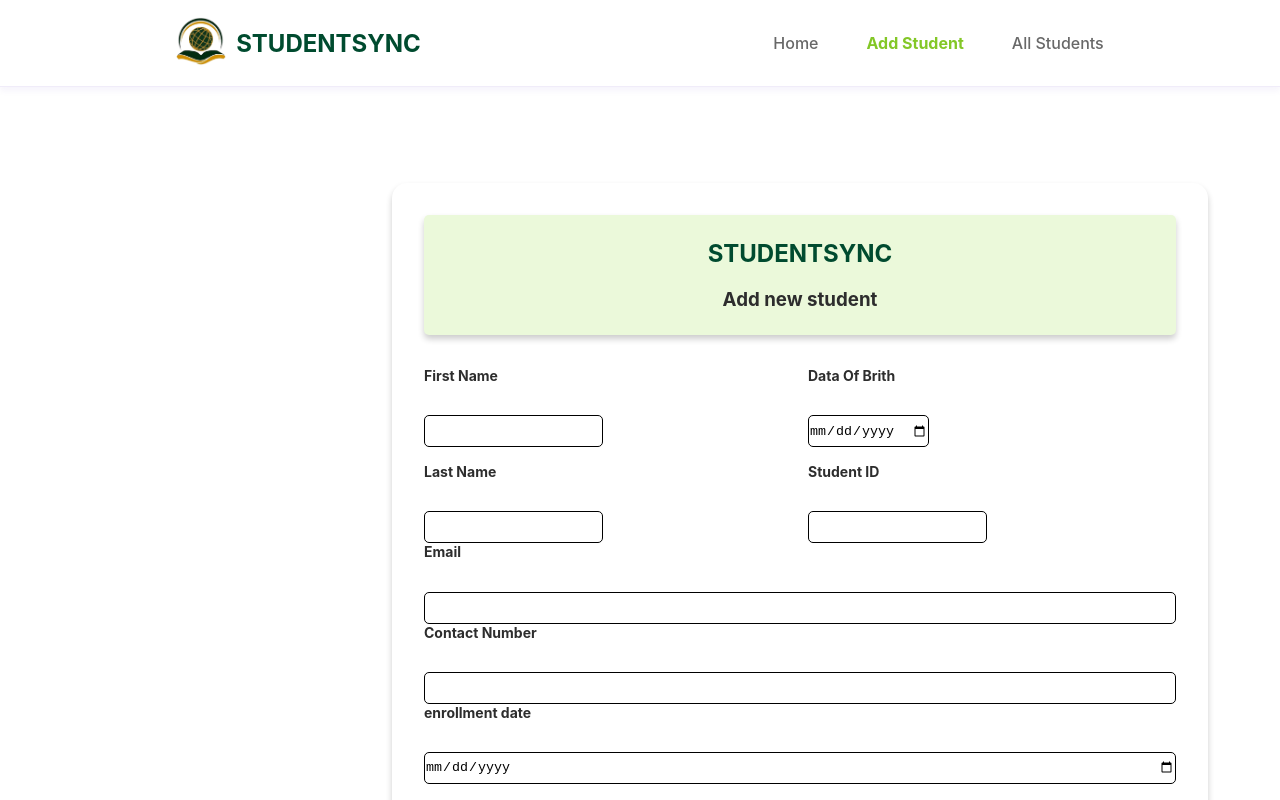
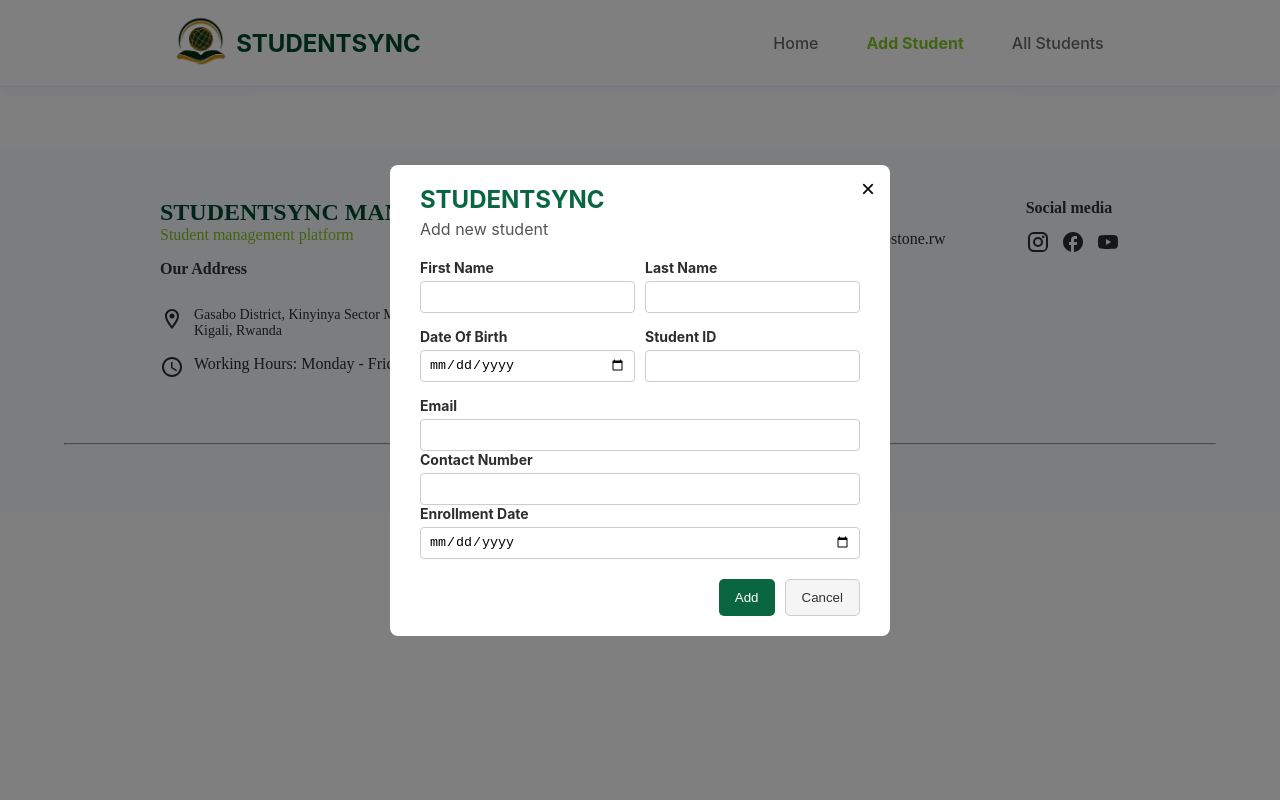
Before and after one commit to RP-Tumba/studentsync-frontend-emerald, a React (Vite) app: page /create-student in a window 1280 px wide. Shown: the top 800 px of the page. Built offline with nearby package versions, Linux system fonts and the light colour scheme.

Commit message:
fix: add student

```diff
--- a/package.json
+++ b/package.json
@@ -22,9 +22,10 @@
     "axios": "^1.8.3",
     "react": "^19.0.0",
     "react-dom": "^19.0.0",
+    "react-hook-form": "^7.56.3",
     "react-icons": "^5.5.0",
-    "react-hook-form": "^7.56.3",
     "react-router-dom": "^6.22.3",
+    "react-toastify": "^11.0.5",
     "zustand": "^5.0.3"
   },
   "devDependencies": {
--- a/src/index.css
+++ b/src/index.css
@@ -61,6 +61,7 @@
   .inside-profile{
     display: flex;
   }
+
   .edit-btn{
   width: 20%;
   text-align: center;
@@ -500,6 +501,100 @@ text-align: center;
 
 }
 
+.modal-overlay {
+  position: fixed;
+  top: 0;
+  left: 0;
+  width: 100%;
+  height: 100%;
+  background: rgba(0,0,0,0.5);
+  display: flex;
+  justify-content: center;
+  align-items: center;
+}
+
+.modal-form {
+  background: #fff;
+  padding: 20px 30px;
+  border-radius: 8px;
+  width: 500px;
+  max-width: 90%;
+  position: relative;
+}
+
+.close-button {
+  position: absolute;
+  right: 15px;
+  top: 10px;
+  background: transparent;
+  font-size: 24px;
+  border: none;
+  cursor: pointer;
+}
+
+.modal-title {
+  font-size: 24px;
+  margin-bottom: 5px;
+  color: #0a6640;
+}
+
+.modal-subtitle {
+  font-size: 16px;
+  margin-bottom: 20px;
+  color: #555;
+}
+
+.form-row {
+  display: flex;
+  gap: 10px;
+  margin-bottom: 15px;
+}
+
+.form-group {
+  flex: 1;
+  display: flex;
+  flex-direction: column;
+}
+
+.form-group label {
+  font-weight: bold;
+  margin-bottom: 5px;
+}
+
+input[type="text"],
+input[type="email"],
+input[type="date"],
+input[type="number"] {
+  padding: 8px;
+  border-radius: 4px;
+  border: 1px solid #ccc;
+}
+
+.form-buttons {
+  display: flex;
+  justify-content: flex-end;
+  gap: 10px;
+  margin-top: 20px;
+}
+
+.btn {
+  padding: 10px 16px;
+  border-radius: 5px;
+  cursor: pointer;
+  border: none;
+}
+
+.btn.green {
+  background-color: #0a6640;
+  color: white;
+}
+
+.btn.white {
+  background-color: #f5f5f5;
+  color: #333;
+  border: 1px solid #ccc;
+}
+
 
 
 
@@ -635,3 +730,8 @@ text-align: center;
 .search .icon{
   color: #686868;
 }
+
+
+.modal-overlay{
+  z-index: 1000;
+}
--- a/src/pages/AddStudent.jsx
+++ b/src/pages/AddStudent.jsx
@@ -1,81 +1,85 @@
 import { useForm } from 'react-hook-form';
+import { useState } from 'react';
 import useStudentStore from '../store/studentStore';
+import { toast, ToastContainer } from 'react-toastify';
+import 'react-toastify/dist/ReactToastify.css';
 
-const AddStudent = () => {
-  const { error, addStudent } = useStudentStore();
-  const { register, handleSubmit } = useForm();
+const AddStudentModal = ({ onClose }) => {
+  const { addStudent } = useStudentStore();
+  const { register, handleSubmit, reset } = useForm();
+  const [loading, setLoading] = useState(false);
+
   const onSubmit = async data => {
+    setLoading(true);
+    try {
       await addStudent(data);
+      toast.success('Student added successfully!');
+      reset();
+      onClose();
+    } catch (e) {
+      toast.error('Failed to add student.');
+      console.log(e.message);
+    } finally {
+      setLoading(false);
+    }
   };
 
   return (
-    <div>
-      {error}
-      <form className="form-container" onSubmit={handleSubmit(onSubmit)}>
-        <div className="form-header">
-          <div className="form-up-header">
-            <h1 className="text-gray">STUDENTSYNC</h1>
+    <div className="modal-overlay">
+      <ToastContainer />
+      <form className="modal-form" onSubmit={handleSubmit(onSubmit)}>
+        <button className="close-button" onClick={onClose} type="button">
+          &times;
+        </button>
+        <h2 className="modal-title">STUDENTSYNC</h2>
+        <p className="modal-subtitle">Add new student</p>
+
+        <div className="form-row">
+          <div className="form-group">
+            <label>First Name</label>
+            <input type="text" {...register('firstName')} required />
           </div>
-          <br />
-          <h3>Add new student</h3>
+          <div className="form-group">
+            <label>Last Name</label>
+            <input type="text" {...register('lastName')} required />
           </div>
-        <div className="form-inputs">
-          <div className="form-inputs-up">
-            <div>
-              <label>First Name</label>
-              <br />
-              <input type="text" {...register('firstName')} />
-              <br />
         </div>
 
-            <div>
-              <label>Data Of Brith</label>
-              <br />
-              <input type="date" {...register('dateOfBirth')} />
-              <br />
+        <div className="form-row">
+          <div className="form-group">
+            <label>Date Of Birth</label>
+            <input type="date" {...register('dateOfBirth')} required />
           </div>
-            <div>
-              <label>Last Name</label>
-              <br />
-              <input type="text" {...register('lastName')} />
-              <br />
-            </div>
-            <div>
-              <label>Student ID</label> <br />
-              <input type="text" {...register('studentId')} />
-              <br />
+          <div className="form-group">
+            <label>Student ID</label>
+            <input type="text" {...register('studentId')} required />
           </div>
         </div>
-          <div>
+
+        <div className="form-group">
           <label>Email</label>
-            <br />
-            <input type="email" {...register('email')} className="form-inputs-large" />
-            <br />
+          <input type="email" {...register('email')} required />
         </div>
-          <div>
+        <div className="form-group">
           <label>Contact Number</label>
-            <br />
-            <input type="number" {...register('contactNumber')} className=" form-inputs-large" />
-            <br />
+          <input type="number" {...register('contactNumber')} required />
         </div>
-          <div>
-            <label>enrollment date</label>
-            <br />
-            <input type="date" {...register('enrollmentDate')} className="form-inputs-large" />
+        <div className="form-group">
+          <label>Enrollment Date</label>
+          <input type="date" {...register('enrollmentDate')} required />
         </div>
-        </div>
-        <div className="form-btn">
-          <div>
-            <button type="submit" className="form-btn-style-green">
-              Add
+
+        <div className="form-buttons">
+          <button type="submit" disabled={loading} className="btn green">
+            {loading ? 'Adding...' : 'Add'}
           </button>
-          </div>
-          <div>
-            <button className="form-btn-style-white">Cancel</button>
-          </div>
+          <button type="button" onClick={onClose} className="btn white">
+            Cancel
+          </button>
         </div>
       </form>
     </div>
   );
 };
-export default AddStudent;
+
+export default AddStudentModal;
--- a/src/pages/AllStudents.jsx
+++ b/src/pages/AllStudents.jsx
@@ -1,53 +1,57 @@
 import { Delete, Edit, Search } from '@mui/icons-material';
 import useStudentStore from '../store/studentStore';
-import { useEffect } from 'react';
+import { useEffect, useState } from 'react';
+import AddStudentModal from './AddStudent'; // Make sure path is correct
+
 const AllStudents = () => {
-  const { students, fetchStudents, loading, error } = useStudentStore();
+  const { students, fetchStudents } = useStudentStore();
+  const [showAddModal, setShowAddModal] = useState(false);
 
   useEffect(() => {
     fetchStudents();
     // eslint-disable-next-line react-hooks/exhaustive-deps
   }, []);
 
-  if (loading) return <div>Loading...</div>;
-  if (error) return <div>{error}</div>;
-
   return (
     <div className="container">
+      {showAddModal && <AddStudentModal onClose={() => setShowAddModal(false)} />}
+
       <div className="student-list">
         <div className="flex justify-between items-center student-list-header">
-          <h1 className="text-green text-md">All students</h1>
+          <h1 className="text-green text-md">All Students</h1>
           <div className="flex items-center">
-            <div className="search  items-center">
+            <div className="search items-center">
               <label htmlFor="search-input">
                 <Search className="icon" />
               </label>
               <div>
-                <input type="text" placeholder="Search...." name="term" id="search-input" />
+                <input type="text" placeholder="Search..." name="term" id="search-input" />
               </div>
             </div>
             <div className="addStudent">
-              <button>Add Student</button>
+              <button onClick={() => setShowAddModal(true)}>+ Add Student</button>
             </div>
           </div>
         </div>
 
-        <div className="">
+        <div className="student-table-wrapper">
           <table cellPadding={0} cellSpacing={0} className="student-table">
             <thead>
               <tr>
-                <th>Username</th>
+                <th>ID</th>
+                <th>Full Name</th>
                 <th>Student ID</th>
                 <th>Enrollment Date</th>
-                <th>Date Birth</th>
-                <th>Contact Number</th>
+                <th>Date of Birth</th>
+                <th>Contact</th>
                 <th>Email</th>
-                <th>Action</th>
+                <th>Actions</th>
               </tr>
             </thead>
             <tbody>
               {students.map(student => (
                 <tr key={student.id}>
+                  <td>{student.id}</td>
                   <td>
                     {student.firstName} {student.lastName}
                   </td>
@@ -57,17 +61,25 @@ const AllStudents = () => {
                   <td>{student.contactNumber}</td>
                   <td>{student.email}</td>
                   <td>
-                    <div className="action flex">
-                      <button id="delete">
+                    <div className="action-buttons flex">
+                      <button className="btn-action delete">
                         <Delete />
                       </button>
-                      <button id="edit">
+                      <button className="btn-action edit">
                         <Edit />
                       </button>
                     </div>
                   </td>
                 </tr>
               ))}
+
+              {students.length === 0 && (
+                <tr>
+                  <td colSpan="8" style={{ textAlign: 'center' }}>
+                    No students found.
+                  </td>
+                </tr>
+              )}
             </tbody>
           </table>
         </div>
@@ -75,4 +87,5 @@ const AllStudents = () => {
     </div>
   );
 };
+
 export default AllStudents;
```
Also changed, not shown: 1 other file (tests, documents, lock files or other folders). Lines whose indentation alone changed are shown as unchanged.
